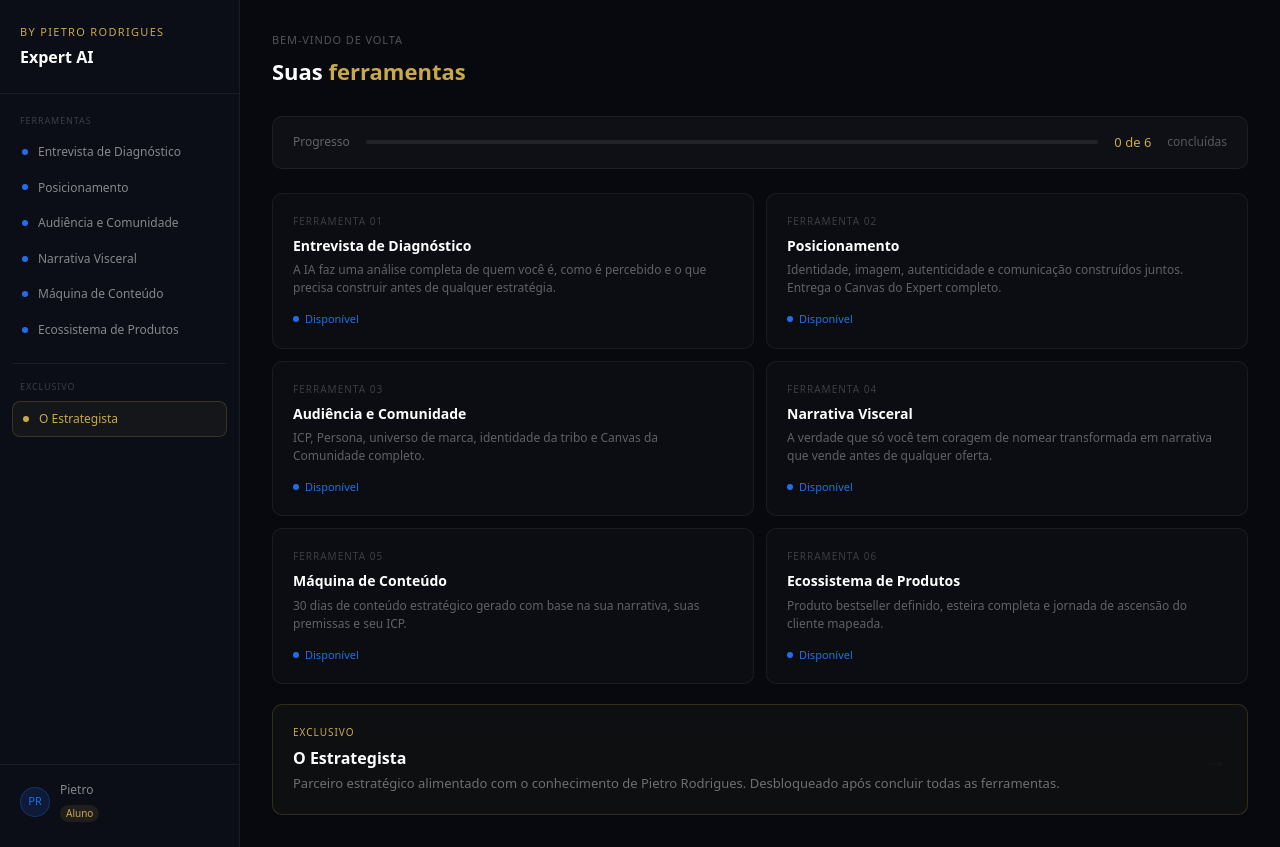
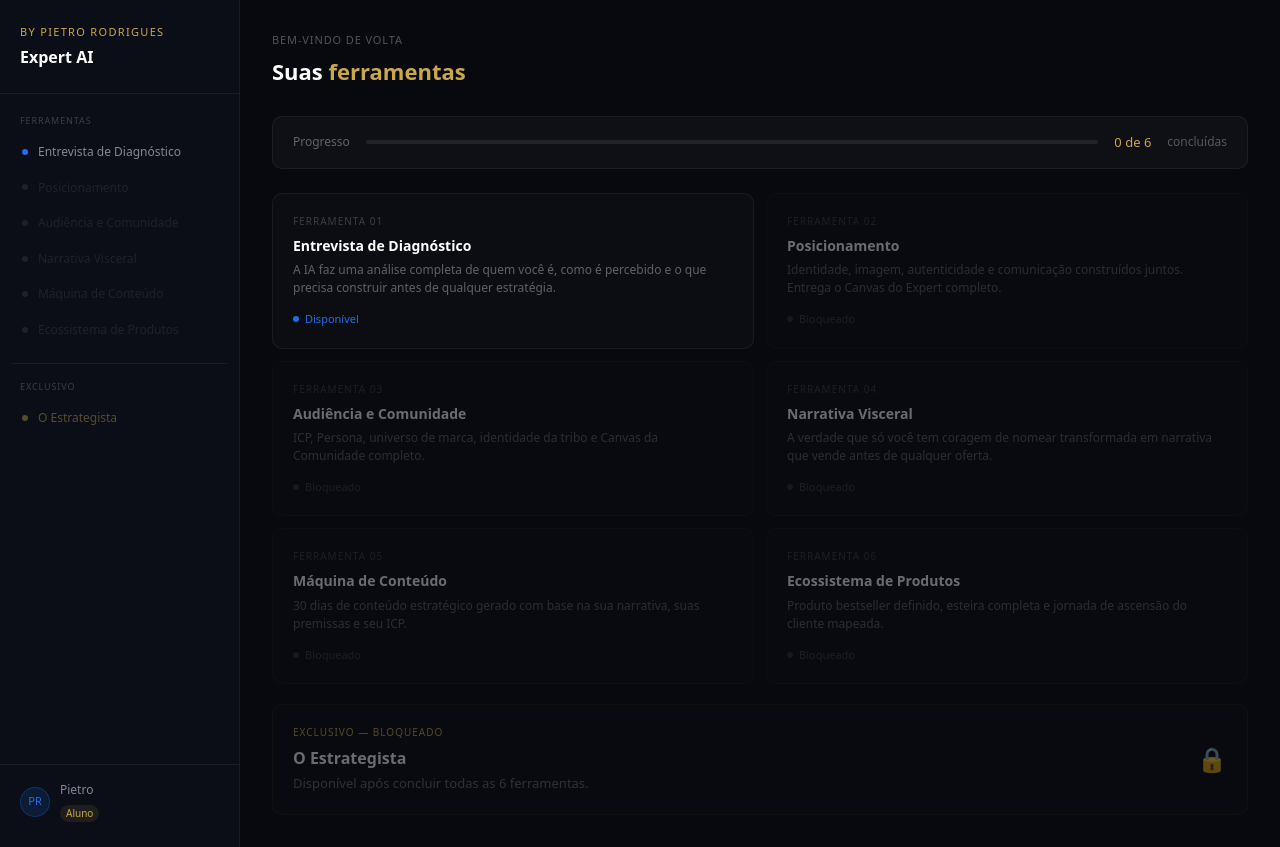
Before and after one commit to apsisdigital1/expert-ai, a Next.js app: page /diagnostico in a window 1280 px wide. Built offline with nearby package versions, Linux system fonts and the light colour scheme.

Commit message:
dashboard com bloqueio correto

```diff
--- a/app/diagnostico/page.tsx
+++ b/app/diagnostico/page.tsx
@@ -1,14 +1,13 @@
 'use client'
-import { useState } from 'react'
 import { useRouter } from 'next/navigation'
 
 const ferramentas = [
-  { num: '01', nome: 'Entrevista de Diagnóstico', desc: 'A IA faz uma análise completa de quem você é, como é percebido e o que precisa construir antes de qualquer estratégia.', status: 'ativo', slug: 'diagnostico' },
-  { num: '02', nome: 'Posicionamento', desc: 'Identidade, imagem, autenticidade e comunicação construídos juntos. Entrega o Canvas do Expert completo.', status: 'ativo', slug: 'posicionamento' },
-  { num: '03', nome: 'Audiência e Comunidade', desc: 'ICP, Persona, universo de marca, identidade da tribo e Canvas da Comunidade completo.', status: 'ativo', slug: 'comunidade' },
-  { num: '04', nome: 'Narrativa Visceral', desc: 'A verdade que só você tem coragem de nomear transformada em narrativa que vende antes de qualquer oferta.', status: 'ativo', slug: 'narrativa' },
-  { num: '05', nome: 'Máquina de Conteúdo', desc: '30 dias de conteúdo estratégico gerado com base na sua narrativa, suas premissas e seu ICP.', status: 'ativo', slug: 'conteudo' },
-  { num: '06', nome: 'Ecossistema de Produtos', desc: 'Produto bestseller definido, esteira completa e jornada de ascensão do cliente mapeada.', status: 'ativo', slug: 'produtos' },
+  { num: '01', nome: 'Entrevista de Diagnóstico', desc: 'A IA faz uma análise completa de quem você é, como é percebido e o que precisa construir antes de qualquer estratégia.', slug: 'diagnostico', ativo: true },
+  { num: '02', nome: 'Posicionamento', desc: 'Identidade, imagem, autenticidade e comunicação construídos juntos. Entrega o Canvas do Expert completo.', slug: 'posicionamento', ativo: false },
+  { num: '03', nome: 'Audiência e Comunidade', desc: 'ICP, Persona, universo de marca, identidade da tribo e Canvas da Comunidade completo.', slug: 'comunidade', ativo: false },
+  { num: '04', nome: 'Narrativa Visceral', desc: 'A verdade que só você tem coragem de nomear transformada em narrativa que vende antes de qualquer oferta.', slug: 'narrativa', ativo: false },
+  { num: '05', nome: 'Máquina de Conteúdo', desc: '30 dias de conteúdo estratégico gerado com base na sua narrativa, suas premissas e seu ICP.', slug: 'conteudo', ativo: false },
+  { num: '06', nome: 'Ecossistema de Produtos', desc: 'Produto bestseller definido, esteira completa e jornada de ascensão do cliente mapeada.', slug: 'produtos', ativo: false },
 ]
 
 export default function Dashboard() {
@@ -24,14 +23,14 @@ export default function Dashboard() {
         <div style={{ padding: '0 12px', flex: 1 }}>
           <div style={{ fontSize: '9px', color: 'rgba(255,255,255,0.2)', letterSpacing: '0.1em', textTransform: 'uppercase', padding: '0 8px', marginBottom: '8px' }}>Ferramentas</div>
           {ferramentas.map((f, i) => (
-            <div key={i} onClick={() => router.push(`/${f.slug}`)} style={{ display: 'flex', alignItems: 'center', gap: '10px', padding: '9px 10px', borderRadius: '8px', marginBottom: '2px', cursor: 'pointer' }}>
-              <div style={{ width: '6px', height: '6px', borderRadius: '50%', flexShrink: 0, background: '#1F6FEB' }} />
-              <div style={{ fontSize: '12px', color: 'rgba(255,255,255,0.5)', lineHeight: '1.3' }}>{f.nome}</div>
+            <div key={i} onClick={() => f.ativo && router.push(`/${f.slug}`)} style={{ display: 'flex', alignItems: 'center', gap: '10px', padding: '9px 10px', borderRadius: '8px', marginBottom: '2px', cursor: f.ativo ? 'pointer' : 'not-allowed', opacity: f.ativo ? 1 : 0.4 }}>
+              <div style={{ width: '6px', height: '6px', borderRadius: '50%', flexShrink: 0, background: f.ativo ? '#1F6FEB' : 'rgba(255,255,255,0.2)' }} />
+              <div style={{ fontSize: '12px', color: f.ativo ? 'rgba(255,255,255,0.5)' : 'rgba(255,255,255,0.2)', lineHeight: '1.3' }}>{f.nome}</div>
             </div>
           ))}
           <div style={{ marginTop: '16px', borderTop: '0.5px solid rgba(255,255,255,0.06)', paddingTop: '16px' }}>
             <div style={{ fontSize: '9px', color: 'rgba(255,255,255,0.2)', letterSpacing: '0.1em', textTransform: 'uppercase', padding: '0 8px', marginBottom: '8px' }}>Exclusivo</div>
-            <div onClick={() => router.push('/estrategista')} style={{ display: 'flex', alignItems: 'center', gap: '10px', padding: '9px 10px', borderRadius: '8px', cursor: 'pointer', background: 'rgba(201,168,76,0.05)', border: '0.5px solid rgba(201,168,76,0.2)' }}>
+            <div style={{ display: 'flex', alignItems: 'center', gap: '10px', padding: '9px 10px', borderRadius: '8px', opacity: 0.4, cursor: 'not-allowed' }}>
               <div style={{ width: '6px', height: '6px', borderRadius: '50%', flexShrink: 0, background: '#C9A84C' }} />
               <div style={{ fontSize: '12px', color: '#C9A84C', lineHeight: '1.3' }}>O Estrategista</div>
             </div>
@@ -56,7 +55,7 @@ export default function Dashboard() {
 
         <div style={{ background: 'rgba(255,255,255,0.03)', border: '0.5px solid rgba(255,255,255,0.06)', borderRadius: '10px', padding: '16px 20px', marginBottom: '24px', display: 'flex', alignItems: 'center', gap: '16px' }}>
           <div style={{ fontSize: '12px', color: 'rgba(255,255,255,0.35)' }}>Progresso</div>
-          <div style={{ flex: 1, height: '4px', background: 'rgba(255,255,255,0.08)', borderRadius: '2px', overflow: 'hidden' }}>
+          <div style={{ flex: 1, height: '4px', background: 'rgba(255,255,255,0.08)', borderRadius: '2px' }}>
             <div style={{ height: '100%', width: '0%', background: '#C9A84C', borderRadius: '2px' }} />
           </div>
           <div style={{ fontSize: '13px', fontWeight: '500', color: '#C9A84C' }}>0 de 6</div>
@@ -64,30 +63,28 @@ export default function Dashboard() {
         </div>
 
         <div style={{ display: 'grid', gridTemplateColumns: '1fr 1fr', gap: '12px', marginBottom: '20px' }}>
-          {ferramentas.map((f, i) => (
-            <div key={f.slug} onClick={() => router.push(`/${f.slug}`)} style={{ background: 'rgba(255,255,255,0.02)', border: '0.5px solid rgba(255,255,255,0.06)', borderRadius: '10px', padding: '20px', cursor: 'pointer', transition: 'all 0.2s' }}
-              onMouseEnter={e => { e.currentTarget.style.borderColor = 'rgba(201,168,76,0.4)'; e.currentTarget.style.background = 'rgba(201,168,76,0.04)' }}
-              onMouseLeave={e => { e.currentTarget.style.borderColor = 'rgba(255,255,255,0.06)'; e.currentTarget.style.background = 'rgba(255,255,255,0.02)' }}>
+          {ferramentas.map((f) => (
+            <div key={f.slug} onClick={() => f.ativo && router.push(`/${f.slug}`)} style={{ background: 'rgba(255,255,255,0.02)', border: `0.5px solid ${f.ativo ? 'rgba(255,255,255,0.06)' : 'rgba(255,255,255,0.03)'}`, borderRadius: '10px', padding: '20px', cursor: f.ativo ? 'pointer' : 'default', opacity: f.ativo ? 1 : 0.4 }}
+              onMouseEnter={e => { if (f.ativo) { e.currentTarget.style.borderColor = 'rgba(201,168,76,0.4)'; e.currentTarget.style.background = 'rgba(201,168,76,0.04)' } }}
+              onMouseLeave={e => { if (f.ativo) { e.currentTarget.style.borderColor = 'rgba(255,255,255,0.06)'; e.currentTarget.style.background = 'rgba(255,255,255,0.02)' } }}>
               <div style={{ fontSize: '10px', color: 'rgba(255,255,255,0.2)', letterSpacing: '0.1em', textTransform: 'uppercase', marginBottom: '8px' }}>Ferramenta {f.num}</div>
               <div style={{ fontSize: '14px', fontWeight: '600', color: '#fff', marginBottom: '6px', lineHeight: '1.3' }}>{f.nome}</div>
               <div style={{ fontSize: '12px', color: 'rgba(255,255,255,0.35)', lineHeight: '1.5', marginBottom: '14px' }}>{f.desc}</div>
               <div style={{ display: 'flex', alignItems: 'center', gap: '6px' }}>
-                <div style={{ width: '6px', height: '6px', borderRadius: '50%', background: '#1F6FEB' }} />
-                <div style={{ fontSize: '11px', color: '#1F6FEB' }}>Disponível</div>
+                <div style={{ width: '6px', height: '6px', borderRadius: '50%', background: f.ativo ? '#1F6FEB' : 'rgba(255,255,255,0.15)' }} />
+                <div style={{ fontSize: '11px', color: f.ativo ? '#1F6FEB' : 'rgba(255,255,255,0.2)' }}>{f.ativo ? 'Disponível' : 'Bloqueado'}</div>
               </div>
             </div>
           ))}
         </div>
 
-        <div onClick={() => router.push('/estrategista')} style={{ background: 'rgba(201,168,76,0.04)', border: '0.5px solid rgba(201,168,76,0.2)', borderRadius: '10px', padding: '20px', cursor: 'pointer', display: 'flex', alignItems: 'center', justifyContent: 'space-between' }}
-          onMouseEnter={e => { e.currentTarget.style.background = 'rgba(201,168,76,0.08)' }}
-          onMouseLeave={e => { e.currentTarget.style.background = 'rgba(201,168,76,0.04)' }}>
+        <div style={{ background: 'rgba(201,168,76,0.02)', border: '0.5px solid rgba(201,168,76,0.1)', borderRadius: '10px', padding: '20px', opacity: 0.4, display: 'flex', alignItems: 'center', justifyContent: 'space-between' }}>
           <div>
-            <div style={{ fontSize: '10px', color: '#C9A84C', letterSpacing: '0.1em', textTransform: 'uppercase', marginBottom: '6px' }}>Exclusivo</div>
+            <div style={{ fontSize: '10px', color: '#C9A84C', letterSpacing: '0.1em', textTransform: 'uppercase', marginBottom: '6px' }}>Exclusivo — Bloqueado</div>
             <div style={{ fontSize: '16px', fontWeight: '700', color: '#fff', marginBottom: '4px' }}>O Estrategista</div>
-            <div style={{ fontSize: '13px', color: 'rgba(255,255,255,0.4)' }}>Parceiro estratégico alimentado com o conhecimento de Pietro Rodrigues. Desbloqueado após concluir todas as ferramentas.</div>
+            <div style={{ fontSize: '13px', color: 'rgba(255,255,255,0.4)' }}>Disponível após concluir todas as 6 ferramentas.</div>
           </div>
-          <div style={{ fontSize: '24px', marginLeft: '20px' }}>→</div>
+          <div style={{ fontSize: '24px', marginLeft: '20px', color: '#C9A84C' }}>🔒</div>
         </div>
       </div>
     </div>
```
